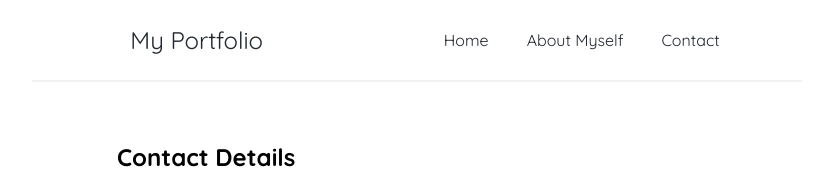
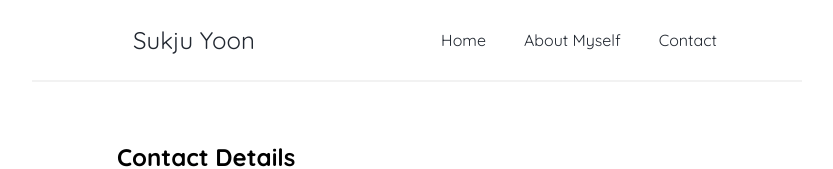
Before and after one commit to Ryayoon/portfolio-ryan-react, a React (Create React App) app: page /portfolio-ryan-react/Contact in a window 1280 px wide. Shown: the top 169 px of the page, without its empty margins (223-1056 px from the left). Built offline with nearby package versions, Linux system fonts and the light colour scheme.

Commit message:
changed link address and title

```diff
--- a/src/Components/BottomNavbar/BottomNavbar.js
+++ b/src/Components/BottomNavbar/BottomNavbar.js
@@ -6,7 +6,7 @@ const BottomNavbar = () => {
     return(
         <nav className="bottomNavbar">
             <div className="links">
-                <a target="_blank" className="social" rel="noreferrer" href="https://www.linkedin.com/in/ryan-yoon-6095221b9"><FontAwesomeIcon icon={faLinkedin} color="#393E46" /></a>
+                <a target="_blank" className="social" rel="noreferrer" href="https://www.linkedin.com/in/sukju-yoon-6095221b9"><FontAwesomeIcon icon={faLinkedin} color="#393E46" /></a>
                 <a target="_blank" className="social" rel="noreferrer" href="https://www.facebook.com/ryan.yoon.549/"><FontAwesomeIcon icon={faFacebook} color="#393E46" /></a>
                 <a target="_blank" className="social" rel="noreferrer" href="https://github.com/Ryayoon"><FontAwesomeIcon icon={faGithub} color="#393E46" /></a>
             </div>
--- a/src/Components/Navbar/Navbar.jsx
+++ b/src/Components/Navbar/Navbar.jsx
@@ -22,7 +22,7 @@ function Navbar() {
 
     return (
         <nav className="nav">
-            <NavLink to="/portfolio-ryan-react/" className="title">My Portfolio</NavLink>
+            <NavLink to="/portfolio-ryan-react/" className="title">Sukju Yoon</NavLink>
             <ul className={active}>
                 <li className="nav-items">
                     <NavLink className="nav-link" to="/portfolio-ryan-react/">
```
